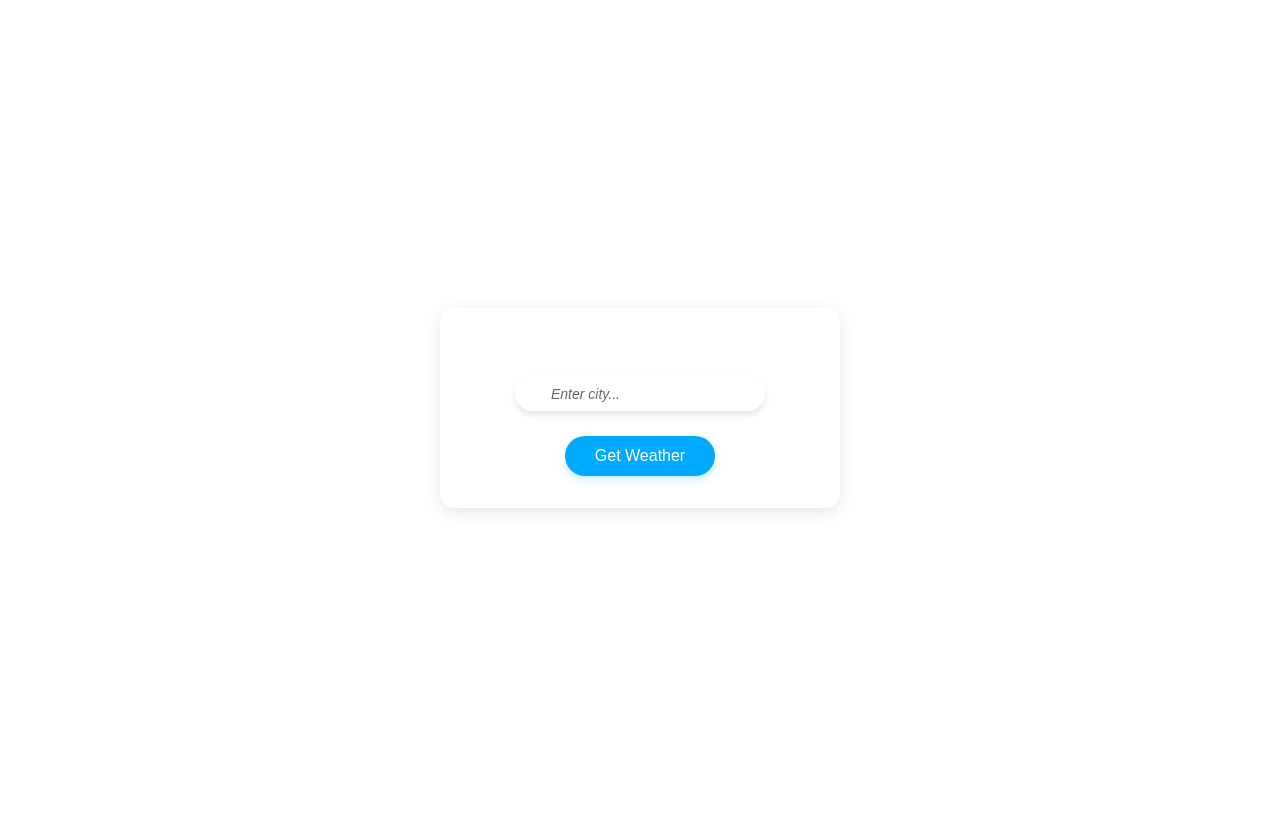
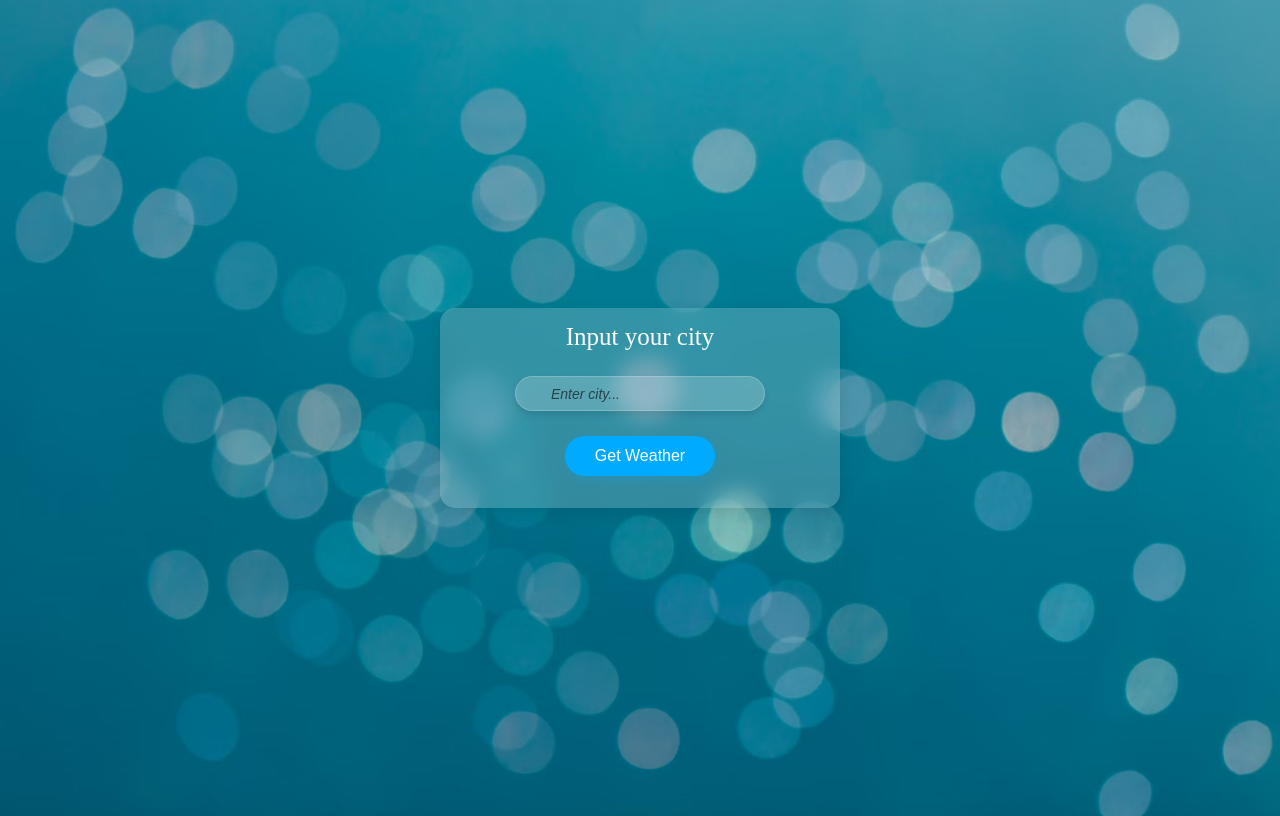
Before and after one commit to ZipLock1337/HTML-Weather, a plain HTML site: page index.html in a window 1280 px wide. Drawn offline with nearby package versions, Linux system fonts and the light colour scheme; the site is published under a folder, as on GitHub Pages, so addresses that start at the root find nothing; some icons are missing; a web font is replaced by a local one.

Commit message:
Init commit

```diff
--- a/style.css
+++ b/style.css
@@ -11,7 +11,7 @@ html {
 }
 
 body {
-    background: url(/img/bg.avif);
+    background: url(bg.avif);
     background-size: cover;
     background-position: center;
     background-repeat: no-repeat;
```
Also changed, not shown: bg.avif (renamed from img/bg.avif), bg.jpg (renamed from img/bg.jpg).
